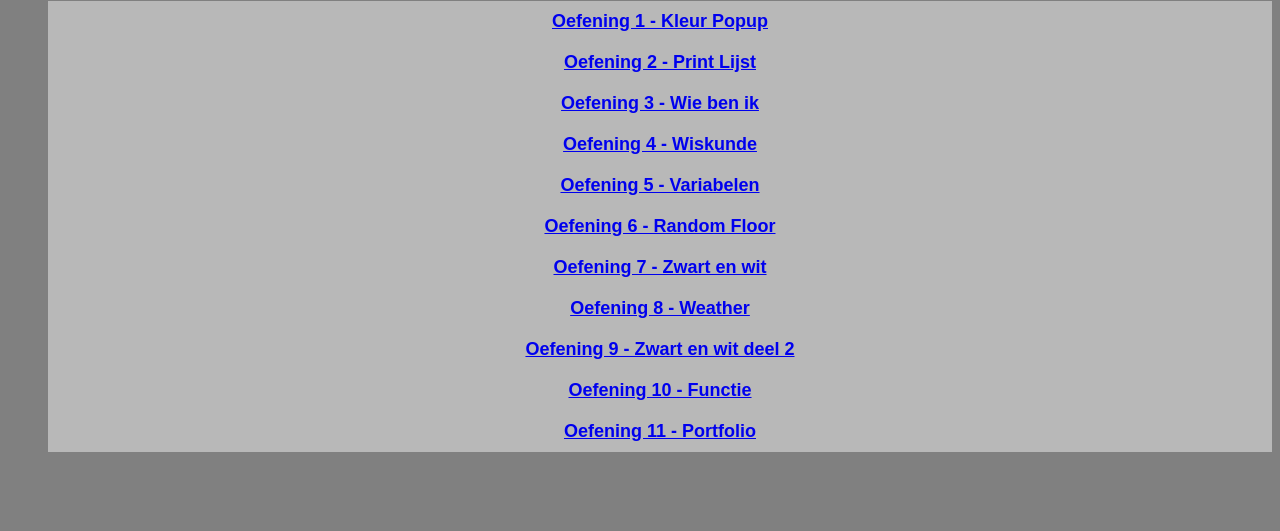
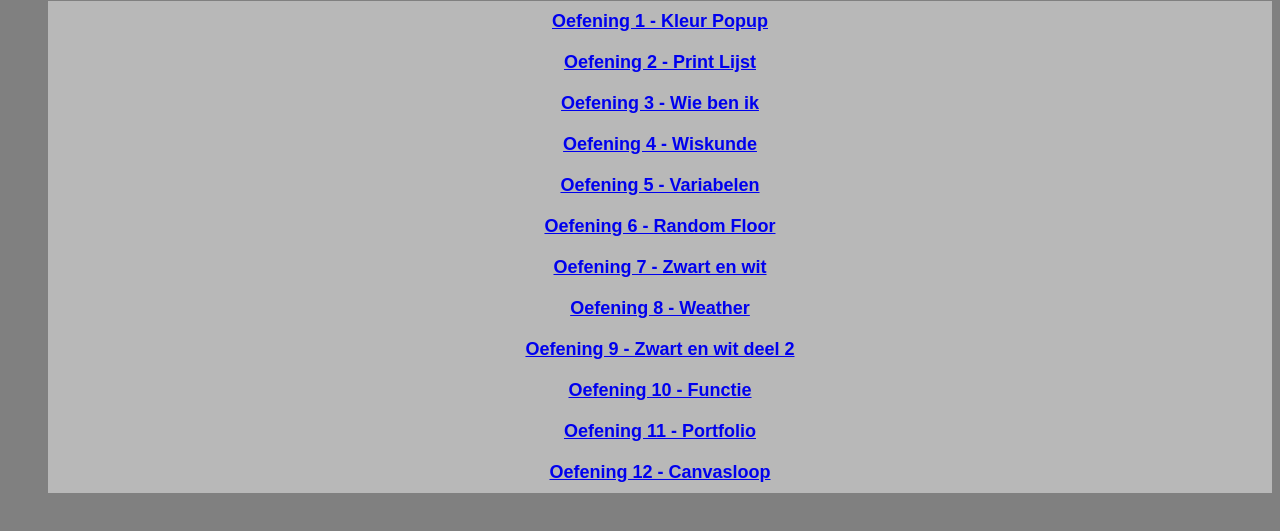
Before and after one commit to Y0ussy/web-2-taken, a plain HTML site: page index.html in a window 1280 px wide. Shown: the part 79-610 px from the top of the page. Drawn offline with Linux system fonts and the light colour scheme.

Commit message:
gfdfgddf

```diff
--- a/index.html
+++ b/index.html
@@ -23,6 +23,7 @@
         <li><a href="zwart-wit-deel-2 (1)/">Oefening 9 - Zwart en wit deel 2</a></li>
         <li><a href="Functie/">Oefening 10 - Functie</a></li>
         <li><a href="portfolio_start/">Oefening 11 - Portfolio</a></li>
+        <li><a href="canvasloop/">Oefening 12 - Canvasloop</a></li>
     </ul>
 
 
```
Also changed, not shown: 4 other files.
